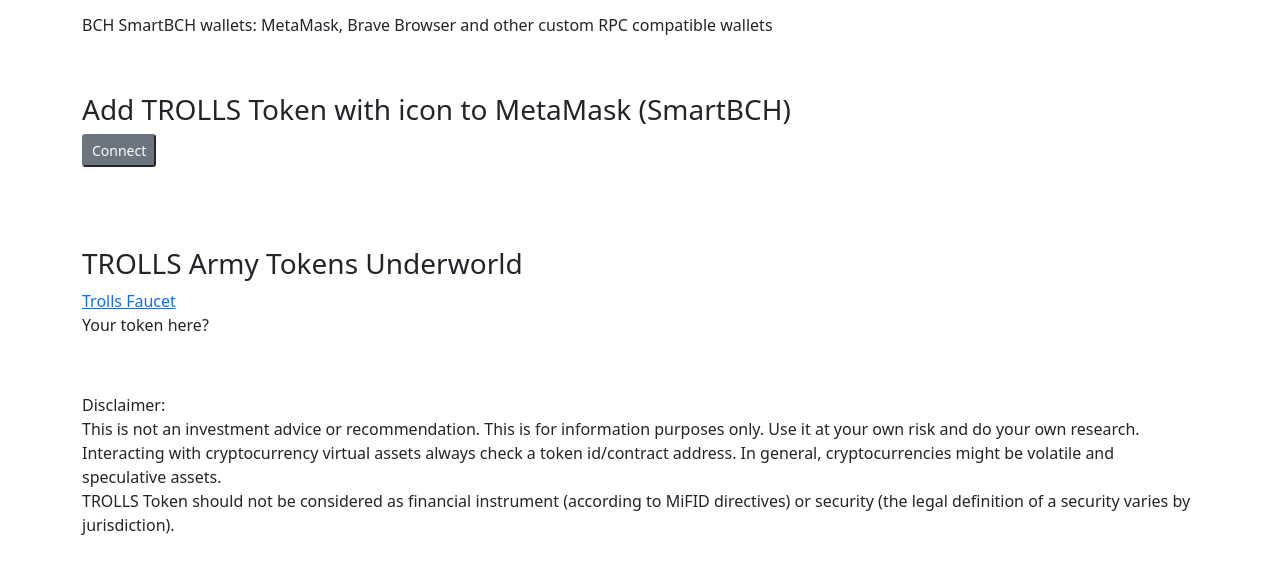
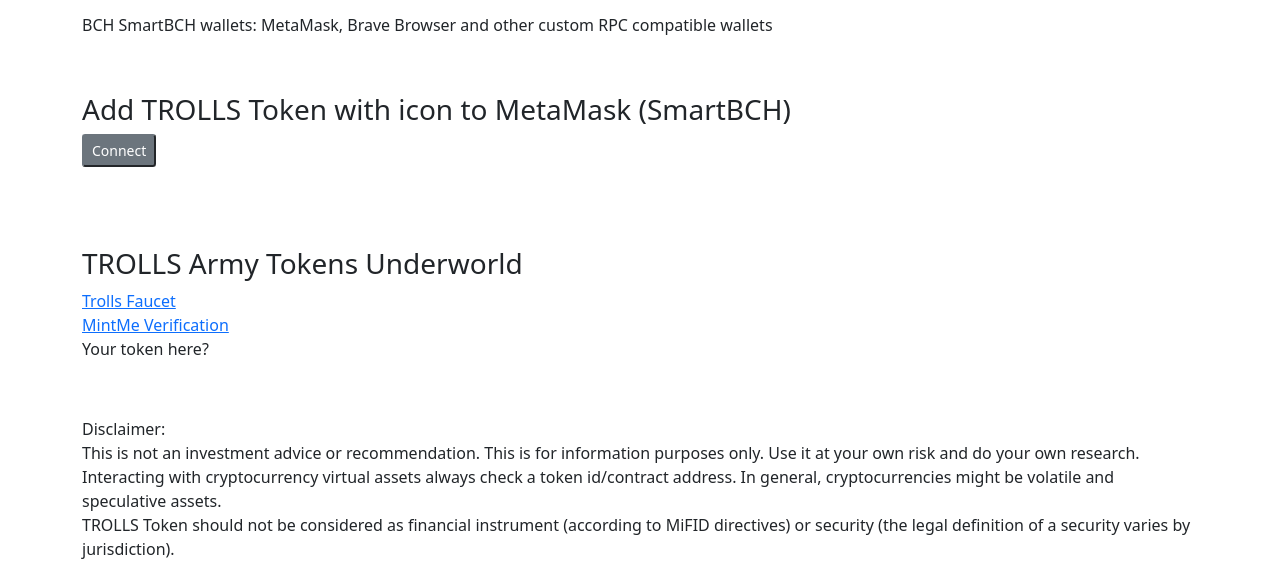
Before and after one commit to Troll-Token/troll-token.github.io, a plain HTML site: page index.html in a window 1280 px wide. Shown: the part 635-1209 px from the top of the page. Drawn offline with nearby package versions, Linux system fonts and the light colour scheme.

Commit message:
Update index.html

```diff
--- a/index.html
+++ b/index.html
@@ -75,8 +75,10 @@
 		  <h3 class="sub-header">TROLLS Army Tokens Underworld</h3>
 		  <p>
 			<a href="https://troll-token.herokuapp.com/">Trolls Faucet</a><br>
+			<a href="https://troll-token.github.io/mintme.html">MintMe Verification</a><br>
 			  Your token here?
 		  </p>
+
 		</div>
   	</div>
   	<p></p><br>
```
